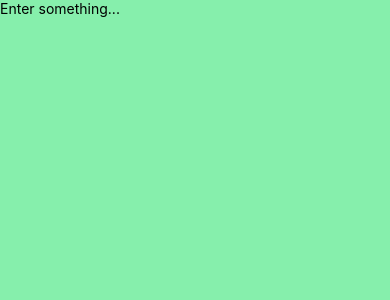
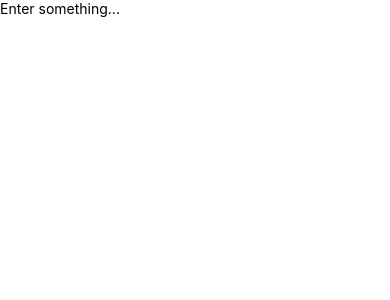
Before and after one commit to niyomugaboetiene/react-native-with-tailwindcss, a React Native app: screen / in a window 390 px wide. Shown: the top 300 px of the page. Built offline with nearby package versions, Linux system fonts and the light colour scheme.

Commit message:
python:  performing exercises 2

```diff
--- a/components/chapter 1/textInput.tsx
+++ b/components/chapter 1/textInput.tsx
@@ -5,9 +5,9 @@ export default function TextInputs() {
   const [name, setName] = useState("");
 
   return (
-    <View className="w-full bg-green-300 min-h-screen flex-1">
+    <View >
         <TextInput
-        className="max-w-md justify-center items-ce"
+        className=""
            placeholder="Enter something..."
            onChangeText={setName}
 
```
